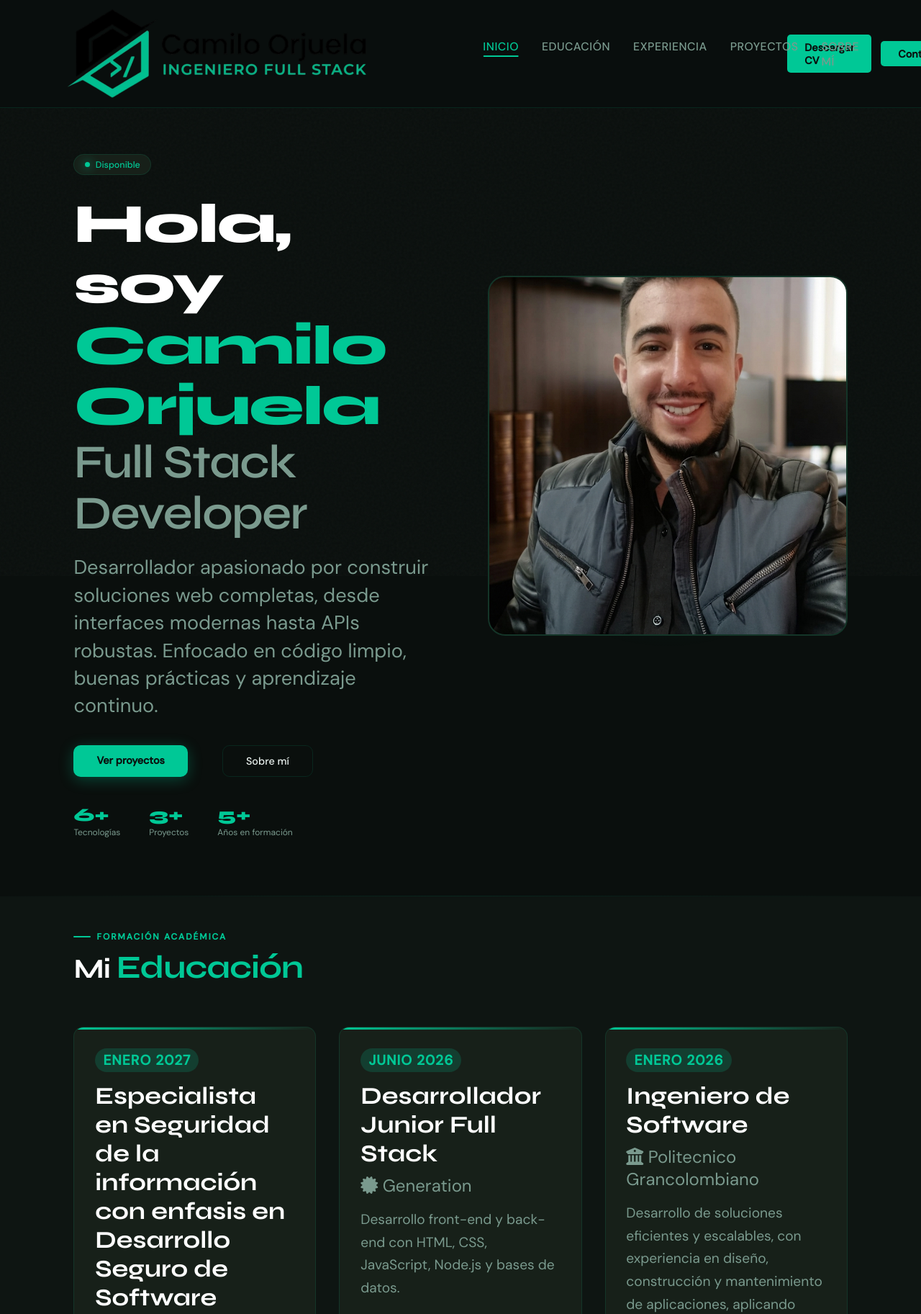
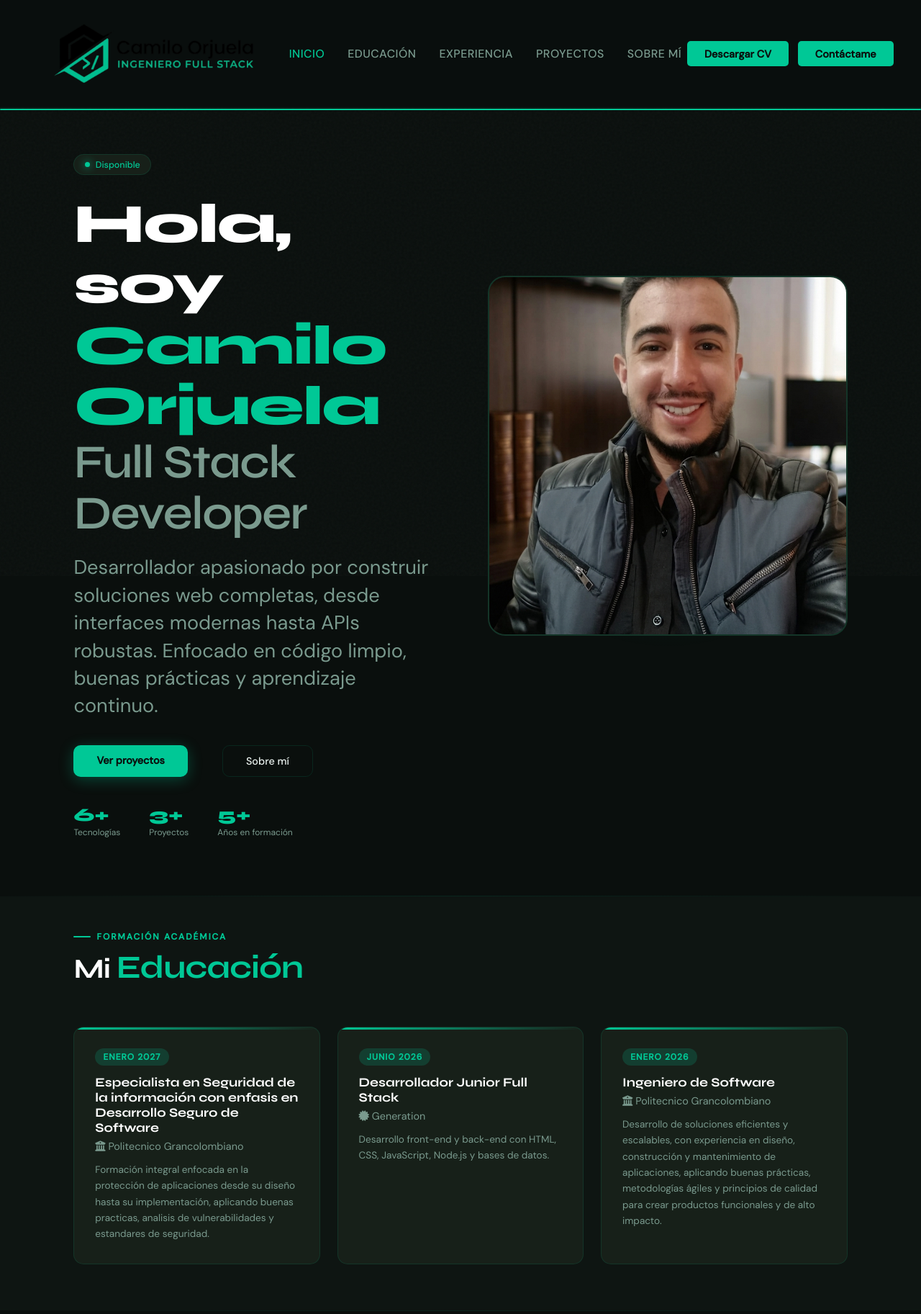
Before and after one commit to CamiGit/Portafolio, a plain HTML site: page index.html in a window 1280 px wide. Shown: the top 1825 px of the page at 72% size. Drawn offline with Linux system fonts and the light colour scheme.

Commit message:
Corrección tamaño

```diff
--- a/index.html
+++ b/index.html
@@ -310,8 +310,7 @@
 
 <!-- ═══════════════ FOOTER ═══════════════ -->
 <footer>
-  <img src="assets/logo_portafolio_sinFondo.png" alt="Logo" class="nav-logo-img">
-  <p>© 2025 Camilo Orjuela · Hecho con 💚 en Colombia</p>
+  <p> 2026 Camilo Orjuela ©· Hecho con 💚 en Colombia</p>
   <a href="#inicio" class="back-top" aria-label="Volver arriba"><i class="fa-solid fa-arrow-up"></i></a>
 </footer>
 
--- a/styles.css
+++ b/styles.css
@@ -63,17 +63,15 @@ nav.scrolled { box-shadow: 0 4px 40px rgba(0,200,150,0.07); }
   align-items: center;
 }
 .nav-logo-img {
-  height: 300px;
+  height: 200px;
   width: auto;
   object-fit: contain;
 }
 
 .nav-links {
   display: flex;
-  gap: 2rem; list-style:
-  none; position: relative;
-  left: 30%;
-  transform: translate(-50%);
+  gap: 2rem;
+  list-style: none;
 }
 
 .nav-links a {
@@ -81,7 +79,6 @@ nav.scrolled { box-shadow: 0 4px 40px rgba(0,200,150,0.07); }
   color: var(--muted); text-decoration: none;
   letter-spacing: 0.5px; text-transform: uppercase;
   transition: color .25s;
-  position: relative;
 }
 .nav-links a::after {
   content: '';
@@ -118,7 +115,6 @@ nav.scrolled { box-shadow: 0 4px 40px rgba(0,200,150,0.07); }
   display: flex;
   align-items: center;
   gap: .8rem;
-  margin-left: auto; /* ← esto los empuja a la derecha */
 }
 
 /* ─── HAMBURGER ─── */
@@ -302,7 +298,7 @@ section {
 .edu-grid {
   display: grid;
   grid-template-columns: repeat(3, 1fr);
-  gap: 2rem; }
+  gap: 1.5rem; }
 
 .edu-card {
   background: var(--surface);
@@ -318,17 +314,26 @@ section {
   height: 3px;
   background: linear-gradient(90deg, var(--green), transparent);
 }
-.edu-card:hover { transform: translateY(-4px); border-color: rgba(0,200,150,0.3); box-shadow: 0 12px 40px rgba(0,200,150,0.1); }
+.edu-card:hover {
+  transform: translateY(-4px);
+  border-color: rgba(0,200,150,0.3);
+  box-shadow: 0 12px 40px rgba(0,200,150,0.1); }
 
 .edu-year {
-  font-size: 1.2rem; font-weight: 600; letter-spacing: 1px;
-  color: var(--green); text-transform: uppercase; margin-bottom: .8rem;
-  background: var(--green-glow); padding: .25rem .7rem; border-radius: 50px;
+  font-size: .75rem;
+  font-weight: 600;
+  letter-spacing: 1px;
+  color: var(--green);
+  text-transform: uppercase;
+  margin-bottom: .8rem;
+  background: var(--green-glow);
+  padding: .25rem .7rem;
+  border-radius: 50px;
   display: inline-block;
 }
-.edu-degree { font-family: 'Syne', sans-serif; font-weight: 700; font-size: 2.1rem; color: var(--white); margin-bottom: .6rem; }
-.edu-school { font-size: 1.5rem; color: var(--muted); margin-bottom: 1rem; }
-.edu-desc { font-size: 1.2rem; color: var(--muted); line-height: 1.65; }
+.edu-degree { font-family: 'Syne', sans-serif; font-weight: 700; font-size: 1.1rem; color: var(--white); margin-bottom: .4rem; }
+.edu-school { font-size: .9rem; color: var(--muted); margin-bottom: .8rem; }
+.edu-desc { font-size: .85rem; color: var(--muted); line-height: 1.65; }
 
 /* ─── EXPERIENCIA - TIMELINE ─── */
 .timeline { position: relative; padding-left: 2rem; }
@@ -435,7 +440,7 @@ section {
   align-items: center;
   min-height: auto;
   padding: 4rem 8%;
-  scroll-margin-top: calc(var(--nav-h) + 2rem);
+  scroll-margin-top: 120px;
 }
 
 .about-img-wrap { position: relative; }
```
